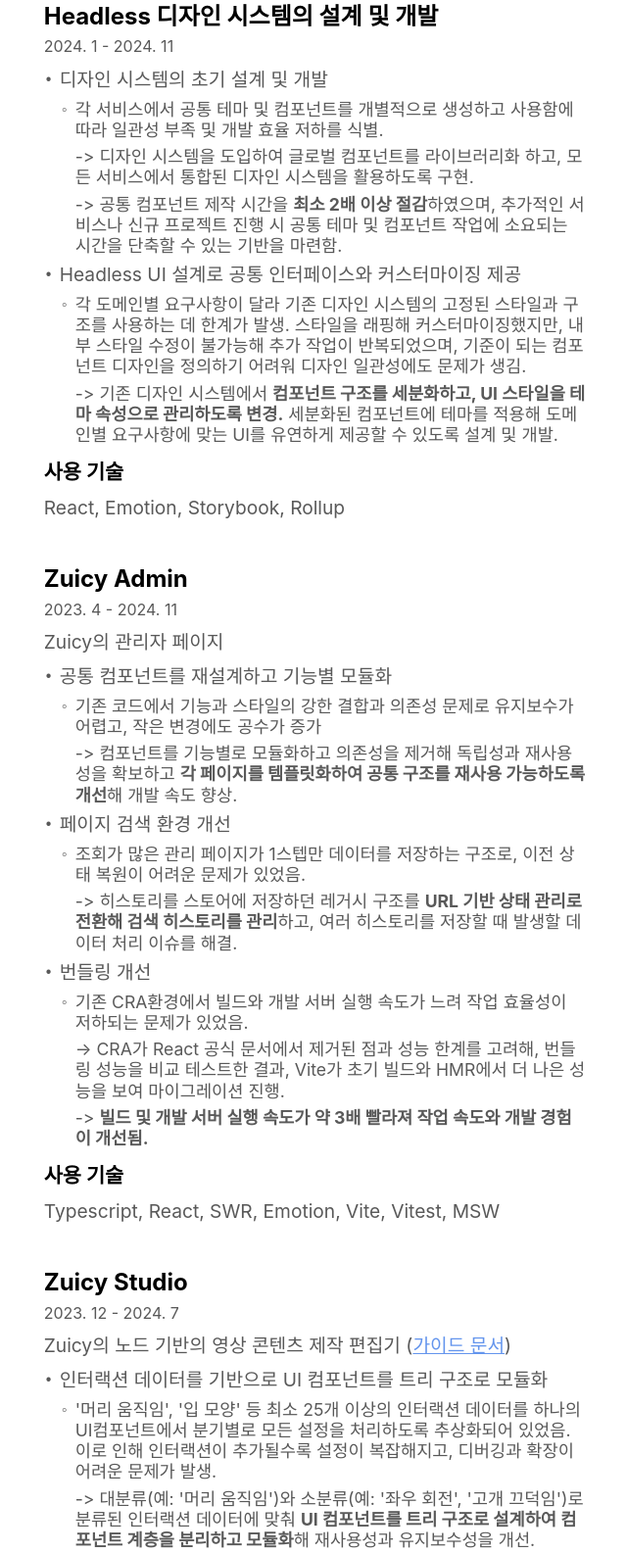
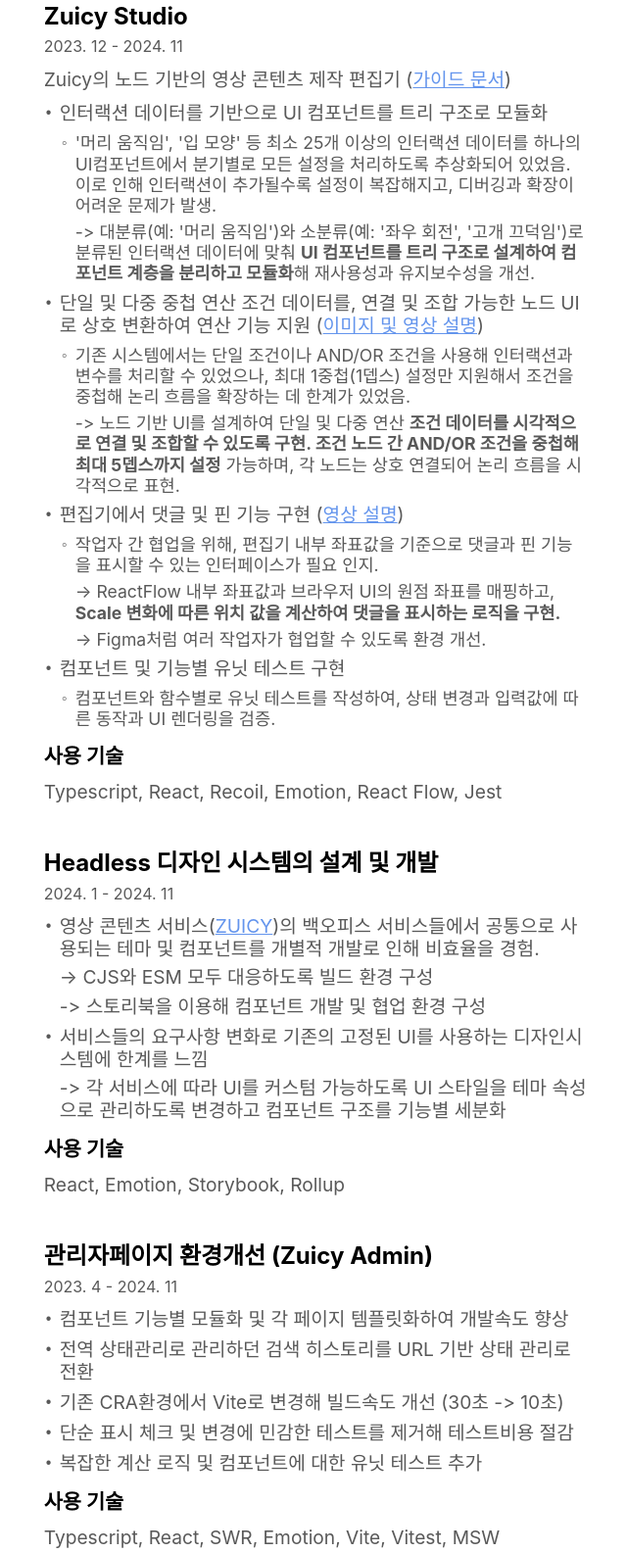
Before and after one commit to snowFinX/resume, a website built with Parcel: page src/index.html in a window 1280 px wide. Shown: the part 1813-3398 px from the top of the page at 98% size, without its empty margins (441-1081 px from the left). Built offline with nearby package versions, Linux system fonts and the light colour scheme; a web font is replaced by a local one.

Commit message:
modify: 이력서 부분수정

```diff
--- a/src/index.html
+++ b/src/index.html
@@ -127,125 +127,8 @@
           </div>
           <div class="experience__right">
             <div class="project">
-              <h4>Headless 디자인 시스템의 설계 및 개발</h4>
-              <time>2024. 1 - 2024. 11</time>
-              <ul>
-                <li>
-                  <p>디자인 시스템의 초기 설계 및 개발</p>
-                  <ul>
-                    <li>
-                      <p>
-                        각 서비스에서 공통 테마 및 컴포넌트를 개별적으로 생성하고 사용함에 따라
-                        일관성 부족 및 개발 효율 저하를 식별.
-                      </p>
-                      <p>
-                        -> 디자인 시스템을 도입하여 글로벌 컴포넌트를 라이브러리화 하고, 모든
-                        서비스에서 통합된 디자인 시스템을 활용하도록 구현.
-                      </p>
-                      <p>
-                        -> 공통 컴포넌트 제작 시간을 <strong>최소 2배 이상 절감</strong>하였으며,
-                        추가적인 서비스나 신규 프로젝트 진행 시 공통 테마 및 컴포넌트 작업에
-                        소요되는 시간을 단축할 수 있는 기반을 마련함.
-                      </p>
-                    </li>
-                  </ul>
-                </li>
-                <li>
-                  <p>Headless UI 설계로 공통 인터페이스와 커스터마이징 제공</p>
-                  <ul>
-                    <li>
-                      <p>
-                        각 도메인별 요구사항이 달라 기존 디자인 시스템의 고정된 스타일과 구조를
-                        사용하는 데 한계가 발생. 스타일을 래핑해 커스터마이징했지만, 내부 스타일
-                        수정이 불가능해 추가 작업이 반복되었으며, 기준이 되는 컴포넌트 디자인을
-                        정의하기 어려워 디자인 일관성에도 문제가 생김.
-                      </p>
-                      <p>
-                        -> 기존 디자인 시스템에서
-                        <strong
-                          >컴포넌트 구조를 세분화하고, UI 스타일을 테마 속성으로 관리하도록
-                          변경.</strong
-                        >
-                        세분화된 컴포넌트에 테마를 적용해 도메인별 요구사항에 맞는 UI를 유연하게
-                        제공할 수 있도록 설계 및 개발.
-                      </p>
-                    </li>
-                  </ul>
-                </li>
-              </ul>
-              <h5>사용 기술</h5>
-              <p>React, Emotion, Storybook, Rollup</p>
-            </div>
-            <div class="project">
-              <h4>Zuicy Admin</h4>
-              <time>2023. 4 - 2024. 11</time>
-              <p>Zuicy의 관리자 페이지</p>
-
-              <ul>
-                <li>
-                  <p>공통 컴포넌트를 재설계하고 기능별 모듈화</p>
-                  <ul>
-                    <li>
-                      <p>
-                        기존 코드에서 기능과 스타일의 강한 결합과 의존성 문제로 유지보수가 어렵고,
-                        작은 변경에도 공수가 증가
-                      </p>
-                      <p>
-                        -> 컴포넌트를 기능별로 모듈화하고 의존성을 제거해 독립성과 재사용성을
-                        확보하고
-                        <strong>각 페이지를 템플릿화하여 공통 구조를 재사용 가능하도록 개선</strong
-                        >해 개발 속도 향상.
-                      </p>
-                    </li>
-                  </ul>
-                </li>
-                <li>
-                  <p>페이지 검색 환경 개선</p>
-                  <ul>
-                    <li>
-                      <p>
-                        조회가 많은 관리 페이지가 1스텝만 데이터를 저장하는 구조로, 이전 상태 복원이
-                        어려운 문제가 있었음.
-                      </p>
-                      <p>
-                        -> 히스토리를 스토어에 저장하던 레거시 구조를
-                        <strong>URL 기반 상태 관리로 전환해 검색 히스토리를 관리</strong>하고, 여러
-                        히스토리를 저장할 때 발생할 데이터 처리 이슈를 해결.
-                      </p>
-                    </li>
-                  </ul>
-                </li>
-                <li>
-                  <p>번들링 개선</p>
-                  <ul>
-                    <li>
-                      <p>
-                        기존 CRA환경에서 빌드와 개발 서버 실행 속도가 느려 작업 효율성이 저하되는
-                        문제가 있었음.
-                      </p>
-
-                      <p>
-                        -> CRA가 React 공식 문서에서 제거된 점과 성능 한계를 고려해, 번들링 성능을
-                        비교 테스트한 결과, Vite가 초기 빌드와 HMR에서 더 나은 성능을 보여
-                        마이그레이션 진행.
-                      </p>
-                      <p>
-                        ->
-                        <strong
-                          >빌드 및 개발 서버 실행 속도가 약 3배 빨라져 작업 속도와 개발 경험이
-                          개선됨.</strong
-                        >
-                      </p>
-                    </li>
-                  </ul>
-                </li>
-              </ul>
-              <h5>사용 기술</h5>
-              <p>Typescript, React, SWR, Emotion, Vite, Vitest, MSW</p>
-            </div>
-            <div class="project">
               <h4>Zuicy Studio</h4>
-              <time>2023. 12 - 2024. 7</time>
+              <time>2023. 12 - 2024. 11</time>
               <p>
                 Zuicy의 노드 기반의 영상 콘텐츠 제작 편집기 (<a
                   href="https://zuicy_ai.circle.so/c/guide/06"
@@ -338,6 +221,49 @@
               <h5>사용 기술</h5>
               <p>Typescript, React, Recoil, Emotion, React Flow, Jest</p>
             </div>
+            <div class="project">
+              <h4>Headless 디자인 시스템의 설계 및 개발</h4>
+              <time>2024. 1 - 2024. 11</time>
+              <ul>
+                <li>
+                  <p>
+                    영상 콘텐츠 서비스(<a href="https://home.zuicy.ai/">ZUICY</a>)의 백오피스
+                    서비스들에서 공통으로 사용되는 테마 및 컴포넌트를 개별적 개발로 인해 비효율을
+                    경험.
+                  </p>
+                  <p>-> CJS와 ESM 모두 대응하도록 빌드 환경 구성</p>
+                  <p>-> 스토리북을 이용해 컴포넌트 개발 및 협업 환경 구성</p>
+                </li>
+
+                <li>
+                  <p>
+                    서비스들의 요구사항 변화로 기존의 고정된 UI를 사용하는 디자인시스템에 한계를
+                    느낌
+                  </p>
+                  <p>
+                    -> 각 서비스에 따라 UI를 커스텀 가능하도록 UI 스타일을 테마 속성으로 관리하도록
+                    변경하고 컴포넌트 구조를 기능별 세분화
+                  </p>
+                </li>
+              </ul>
+
+              <h5>사용 기술</h5>
+              <p>React, Emotion, Storybook, Rollup</p>
+            </div>
+            <div class="project">
+              <h4>관리자페이지 환경개선 (Zuicy Admin)</h4>
+              <time>2023. 4 - 2024. 11</time>
+              <ul>
+                <li>컴포넌트 기능별 모듈화 및 각 페이지 템플릿화하여 개발속도 향상</li>
+                <li>전역 상태관리로 관리하던 검색 히스토리를 URL 기반 상태 관리로 전환</li>
+                <li>기존 CRA환경에서 Vite로 변경해 빌드속도 개선 (30초 -> 10초)</li>
+                <li>단순 표시 체크 및 변경에 민감한 테스트를 제거해 테스트비용 절감</li>
+                <li>복잡한 계산 로직 및 컴포넌트에 대한 유닛 테스트 추가</li>
+              </ul>
+              <h5>사용 기술</h5>
+              <p>Typescript, React, SWR, Emotion, Vite, Vitest, MSW</p>
+            </div>
+
             <div class="project">
               <h4>Viewinter</h4>
               <time>2022. 10 - 2023. 12</time>
```
